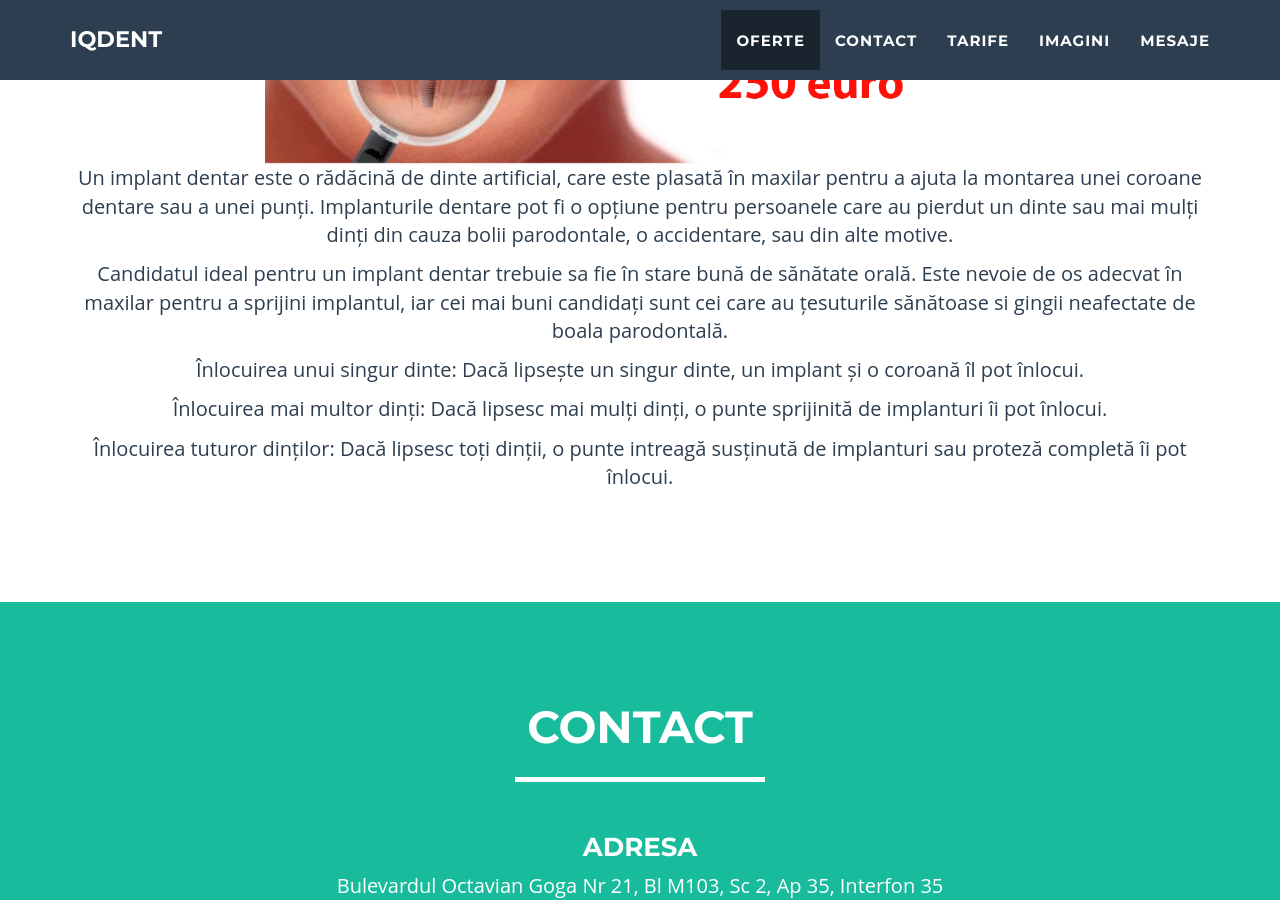
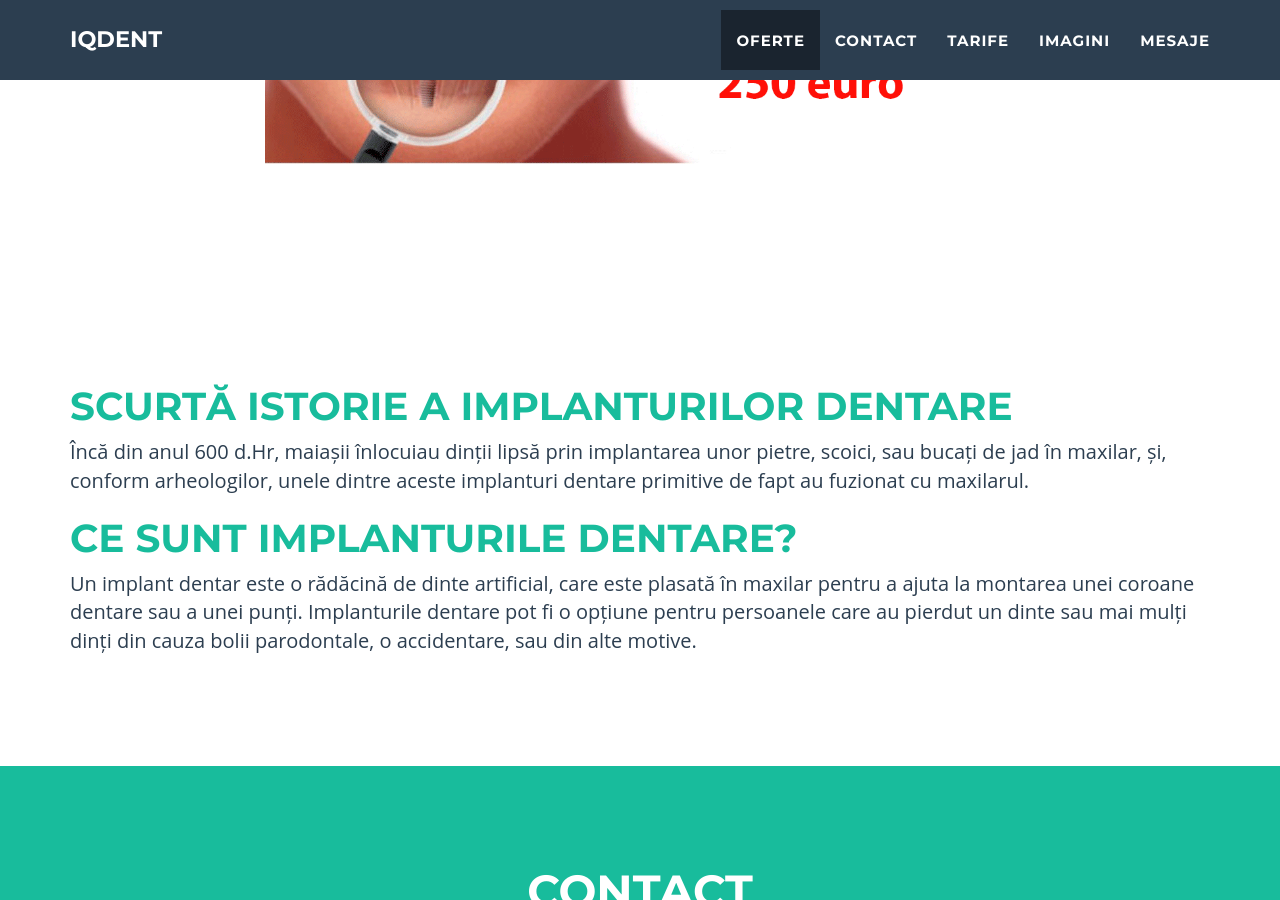
Before and after one commit to littledentgopo/offerdent, a Jekyll site: the page built from index.html, in a window 1280 px wide and 900 px high, scrolled down 1277 px. Built offline with Jekyll 4.4.1, drawn with Linux system fonts in a browser that asks for light colours; nearby versions of some CDN libraries.

Commit message:
Adding blog list

```diff
--- /dev/null
+++ b/_includes/blog.html
@@ -0,0 +1,16 @@
+     <!-- About Section -->
+<section id="bloglist">
+    <div class="container">
+    {% for post in site.posts %}
+      <article class="post">
+        <h1 class="post-title">
+          <a href="{{ site.baseurl }}{{ post.url }}">
+            {{ post.title }}
+          </a>
+        </h1>
+
+        {{ post.excerpt  }}
+      </article>
+    {% endfor %}
+    </div>
+</section>
--- a/_includes/discount-main.html
+++ b/_includes/discount-main.html
@@ -18,18 +18,5 @@
                 </div>
             </div>
 
-            <div class="row">
-                <div class="col-lg-12 text-center">
-                    <p>Un implant dentar este o rădăcină de dinte artificial, care este plasată în maxilar pentru a ajuta la montarea unei coroane dentare sau a unei punți. Implanturile dentare pot fi o opțiune pentru persoanele care au pierdut un dinte sau mai mulți dinți din cauza bolii parodontale, o accidentare, sau din alte motive. </p>
-<p>
-Candidatul ideal pentru un implant dentar trebuie sa fie în stare bună de sănătate orală. Este nevoie de os adecvat în maxilar pentru a sprijini implantul, iar cei mai buni candidați sunt cei care au țesuturile sănătoase si gingii neafectate de boala parodontală.
-</p>
-                    <p>Înlocuirea unui singur dinte: Dacă lipsește un singur dinte, un implant și o coroană îl pot înlocui.</p>
-<p>Înlocuirea mai multor dinți: Dacă lipsesc mai mulți dinți, o punte sprijinită de implanturi îi pot înlocui.</p>
-<p>Înlocuirea tuturor dinților: Dacă lipsesc toți dinții, o punte intreagă susținută de implanturi sau proteză completă îi pot înlocui.</p>
-
-                </div>
-            </div>
-
         </div>
     </section>
--- /dev/null
+++ b/_posts/2015-07-10-istorie-implanturi-dentare.md
@@ -0,0 +1,12 @@
+---
+layout: main
+title: Scurtă istorie a implanturilor dentare
+contact: one
+---
+
+
+Încă din anul 600 d.Hr, maiașii înlocuiau dinții lipsă prin implantarea unor pietre, scoici, sau bucați de jad în maxilar, și, conform arheologilor, unele dintre aceste implanturi dentare primitive de fapt au fuzionat cu maxilarul.
+
+<!--more-->
+
+În istoria modernă, în 1952, un profesor chirurg numit Per-Ingvar Branemark a încercat să elimine un dispozitiv din titan instalat în maxilarul unui pacient pentru a studia vindecarea oaselor. Titanul însă fuzionase cu osul, iar acum știm că acest fenomen natural se numește osteointegrare. Branemark a continuat munca cu osteointegrarea punând implanturi de titan unui pacient care a avut diformități ale maxilarului grave. Pacientul, Gosta Larsson, a fost primul pacient căruia i-au fost montate implanturi dentare de titan.
--- a/index.html
+++ b/index.html
@@ -7,4 +7,6 @@ contact: one
 
 {% include discount-main.html %}
 
+{% include blog.html %}
+
 {% include contact.html %}
```
Also changed, not shown: _posts/2014-08-01-ce-sunt-implanturile-dentare.md (added, +17 -0 lines), blog.html (added, +10 -0 lines).
